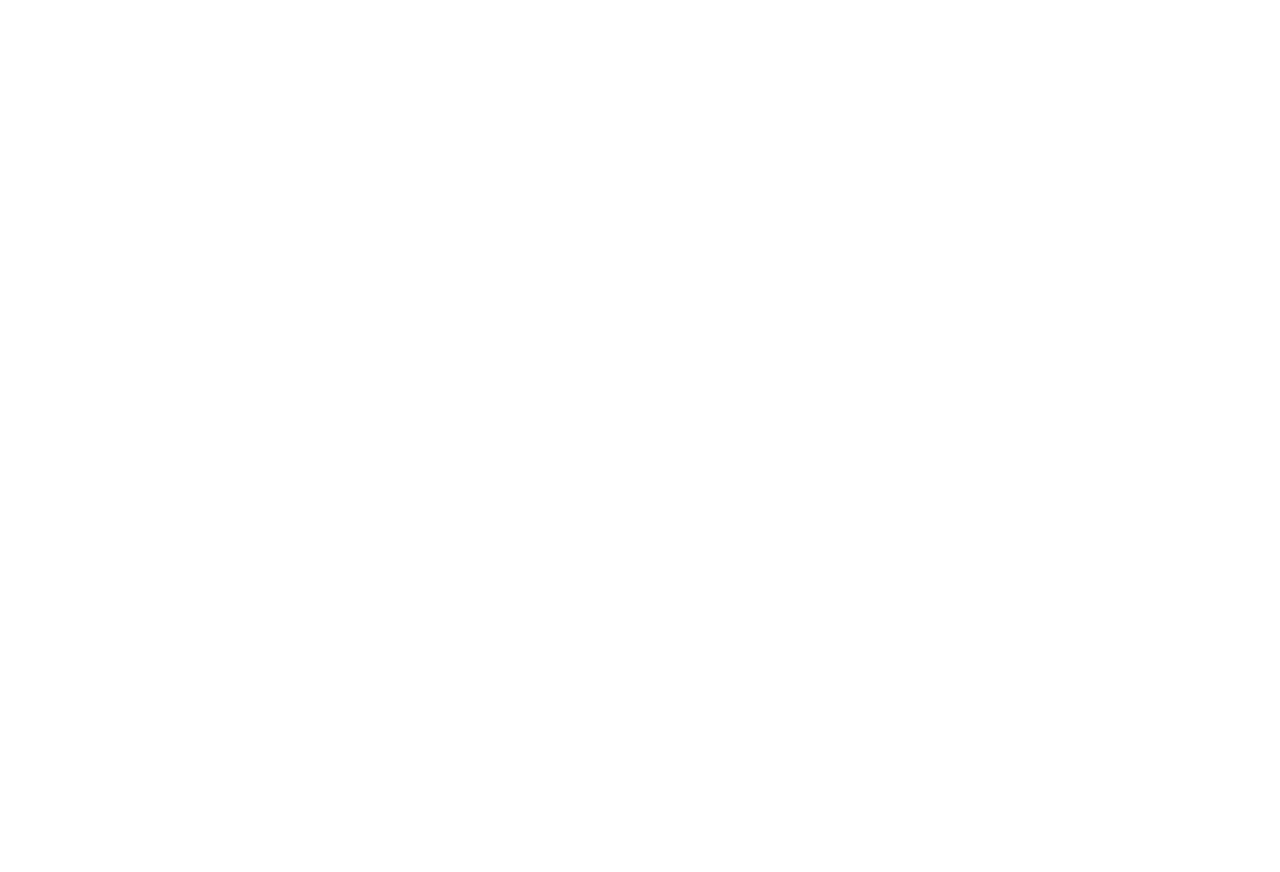
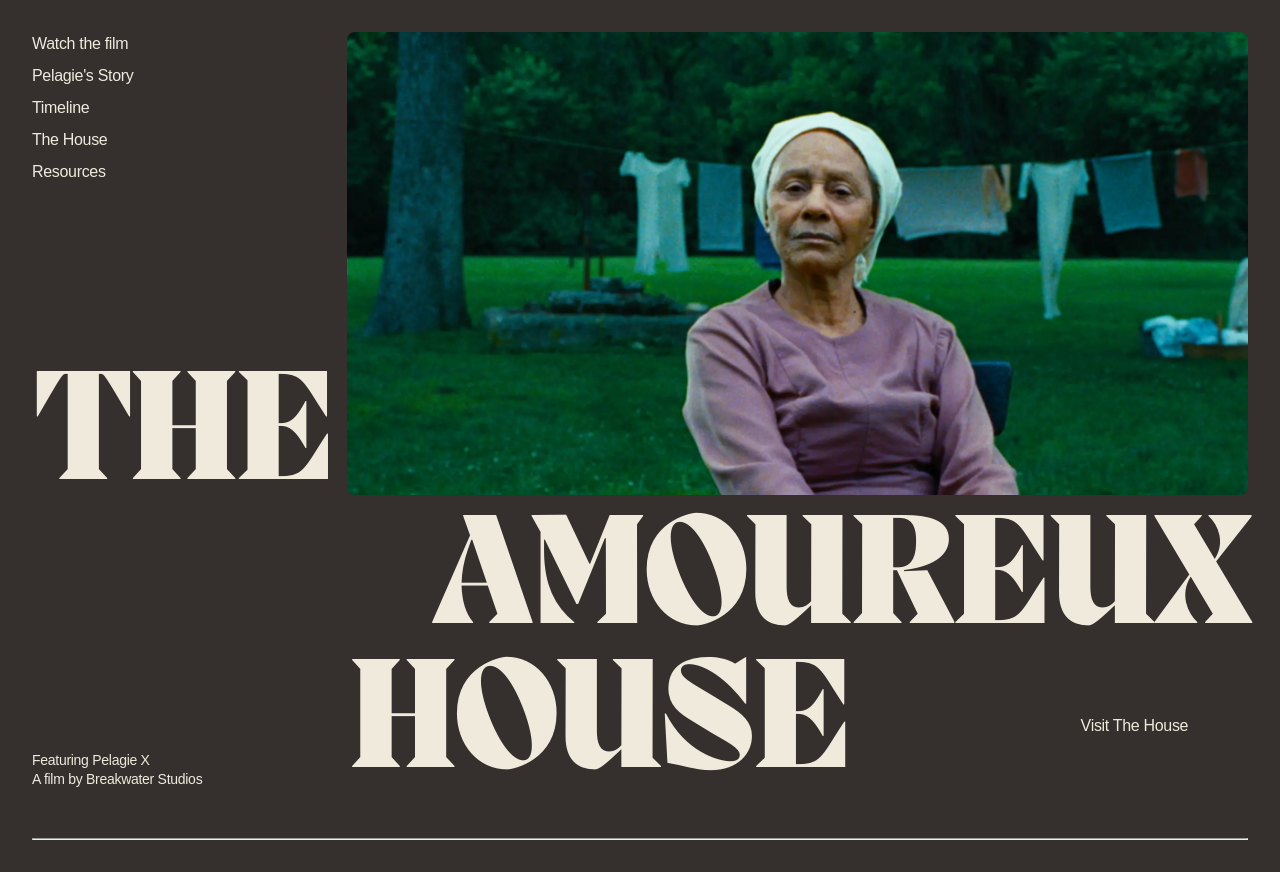
Before and after one commit to pchurro/the-amoureux-house, a Next.js app: page / in a window 1280 px wide. Before the commit the page ends 800 px from the top, so only its background shows below. Built offline with nearby package versions, Linux system fonts and the light colour scheme; a web font is replaced by a local one.

Commit message:
Set up basic hero structure and CSS

```diff
--- /dev/null
+++ b/src/pages/components/Hero.js
@@ -0,0 +1,56 @@
+import styles from "@/styles/Hero.module.css";
+import Image from "next/image";
+
+export default function Hero({ data }) {
+
+    return (
+        <section className={styles.hero}>
+            {/* <div className={styles.firstRow}>
+                <div className={styles.firstColumn}>
+                    <div className={styles.navTabs}>
+                        {data.tabs.map((tab, index) => (
+                            <span key={index} className={styles.tab}>
+                                {tab}
+                            </span>
+                        ))}
+                    </div>
+                    <h1>{data.title[0]}</h1>
+
+                </div>
+                <div className={styles.secondColumn}>
+                    <Image src={data.hero} width={1982} height={1018} />
+                </div>
+            </div>
+            <div className={styles.secondRow}>
+                <h1>{data.title[1]}</h1>
+            </div>
+            <div className={styles.thirdRow}>
+
+            </div> */}
+
+            <div className={styles.navTabs}>
+                {data.tabs.map((tab, index) => (
+                    <span key={index} className={`regular`}>
+                        {tab}
+                    </span>
+                ))}
+            </div>
+
+            <h1 className={styles.titleThe}>{data.title[0]}</h1>
+
+            <div className={styles.image}>
+                <Image src={data.hero} width={1982} height={1018} />
+            </div>
+
+            <h1 className={styles.titleAmoureux}>{data.title[1]}</h1>
+
+            <p className={`small ${styles.subtitle}`}><span>{data.subtitle[0]}</span><span>{data.subtitle[1]}</span></p>
+
+            <h1 className={styles.titleHouse}>{data.title[2]}</h1>
+
+            <span className={styles.button}>{data.cta}</span>
+
+
+        </section>
+    )
+}
--- /dev/null
+++ b/src/pages/components/LineSeparator.js
@@ -0,0 +1,9 @@
+import styles from "@/styles/LineSeparator.module.css";
+
+export default function LineSeparator() {
+    return (
+        <div className={styles.separator}>
+            <hr />
+        </div>
+    );
+}
--- a/src/pages/index.js
+++ b/src/pages/index.js
@@ -1,14 +1,16 @@
 import Head from "next/head";
 import Image from "next/image";
 import styles from "@/styles/Home.module.css";
+import Hero from "./components/Hero";
+import LineSeparator from "./components/LineSeparator";
 
 const heroData =
 {
   tabs : ["Watch the film", "Pelagie's Story", "Timeline", "The House", "Resources"],
-  title: ["THE, AMOUREUX, HOUSE"],
+  title: ["THE", "AMOUREUX", "HOUSE"],
   subtitle: ["Featuring Pelagie X", "A film by Breakwater Studios"],
   cta: "Visit The House",
-  hero: "public/images/hero/heroImage.webp"
+  hero: "/images/hero/heroImage.webp"
 }
 
 const aboutData =
@@ -29,7 +31,8 @@
         <link rel="icon" href="/favicon.ico" />
       </Head>
       <main className={styles.main}>
-
+        <Hero data={heroData} />
+        <LineSeparator />
       </main>
 
     </>
--- /dev/null
+++ b/src/styles/Hero.module.css
@@ -0,0 +1,98 @@
+/* .hero {
+    display: flex;
+    flex-direction: column;
+    row-gap: 1rem;
+}
+
+.firstRow {
+    display: flex;
+    flex-direction: row;
+    column-gap: 2rem;
+}
+
+.secondColumn {
+    flex: 1;
+}
+
+.secondColumn img {
+    width: 100%;
+    height: auto;
+    border-radius: 8px;
+}
+
+.navTabs {
+    display: flex;
+    flex-direction: column;
+    row-gap: 0.5rem;
+}
+
+.firstColumn {
+    display: flex;
+    flex-direction: column;
+    justify-content: space-between;
+}
+
+.secondRow {
+    display: flex;
+    justify-content: flex-end;
+} */
+
+.hero {
+    display: grid;
+    grid-template-columns: repeat(6, 1fr);
+    grid-gap: 1rem;
+}
+
+.navTabs {
+    grid-column: 1;
+    grid-row: 1;
+    display: flex;
+    flex-direction: column;
+    row-gap: 0.5rem;
+}
+
+.titleThe {
+    grid-column: 1;
+    grid-row: 2;
+    align-self: flex-end;
+}
+
+.image {
+    grid-column: 2/7;
+    grid-row: 1/3;
+
+}
+
+.image img {
+    width: 100%;
+    height: auto;
+    border-radius: 8px;
+}
+
+.titleAmoureux {
+    grid-column: 1/7;
+    grid-row: 3;
+    text-align: end;
+}
+
+.subtitle {
+    grid-row: 4;
+    grid-column: 1;
+}
+
+.titleHouse {
+    grid-column: 2/5;
+    grid-row: 4;
+}
+
+.button {
+    grid-column: 6;
+    grid-row: 4;
+    align-self: center;
+}
+
+.subtitle {
+    display: flex;
+    flex-direction: column;
+    align-self: flex-end;
+}
--- a/src/styles/Home.module.css
+++ b/src/styles/Home.module.css
@@ -1,3 +1,7 @@
 .main{
   background-color: var(--primary);
+  padding: 2rem;
+  display: flex;
+  flex-direction: column;
+  row-gap: 3rem;
 }
--- /dev/null
+++ b/src/styles/LineSeparator.module.css
@@ -0,0 +1,3 @@
+.hr{
+    border:1px solid var(--accent1);
+}
--- a/src/styles/globals.css
+++ b/src/styles/globals.css
@@ -7,8 +7,9 @@
 :root {
   --primary: #352F2D;
   --secondary: #E8E3D6;
-  --accen1: #E6C57D;
+  --accent1: #E6C57D;
   --accent2: #D7C0BB;
+  --text: #F0EADD
 }
 
 @font-face {
@@ -19,10 +20,20 @@
 
 }
 
+html, body{
+  color: var(--text);
+  font-family: "neue-haas-unica", sans-serif;
+  font-weight: 400;
+  font-size:16px;
+  font-style: normal;
+  letter-spacing: -0.02em;
+  line-height: 1.5;
+}
+
 
 h1{
   font-family: 'PP Migra';
-  font-size: 160pt;
+  font-size: 160px;
   font-weight: 800;
   letter-spacing: -0.04em;
   line-height: 0.8;
@@ -30,25 +41,25 @@
 
 h3{
   font-family: 'PP Migra';
-  font-size: 56pt;
+  font-size: 56px;
   font-weight: 800;
   letter-spacing: -0.04em;
   line-height: 0.83;
 }
 
-p{
+.regular{
   font-family: "neue-haas-unica", sans-serif;
   font-weight: 400;
-  font-size:16pt;
+  font-size:16px;
   font-style: normal;
   letter-spacing: -0.02em;
   line-height: 1.5;
 }
 
-p .small{
+.small{
   font-family: "neue-haas-unica", sans-serif;
   font-weight: 400;
-  font-size:14pt;
+  font-size:14px;
   font-style: normal;
   letter-spacing: -0.02em;
   line-height: 1.4;
@@ -57,7 +68,7 @@
 button{
   font-family: "neue-haas-unica", sans-serif;
   font-weight: 400;
-  font-size:20pt;
+  font-size:20px;
   font-style: normal;
   letter-spacing: -0.02em;
   line-height: 1;
```
